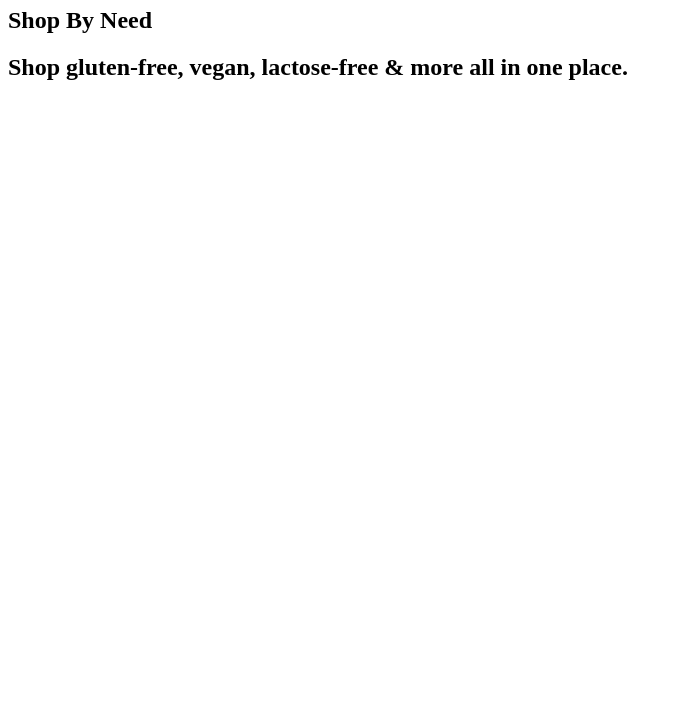
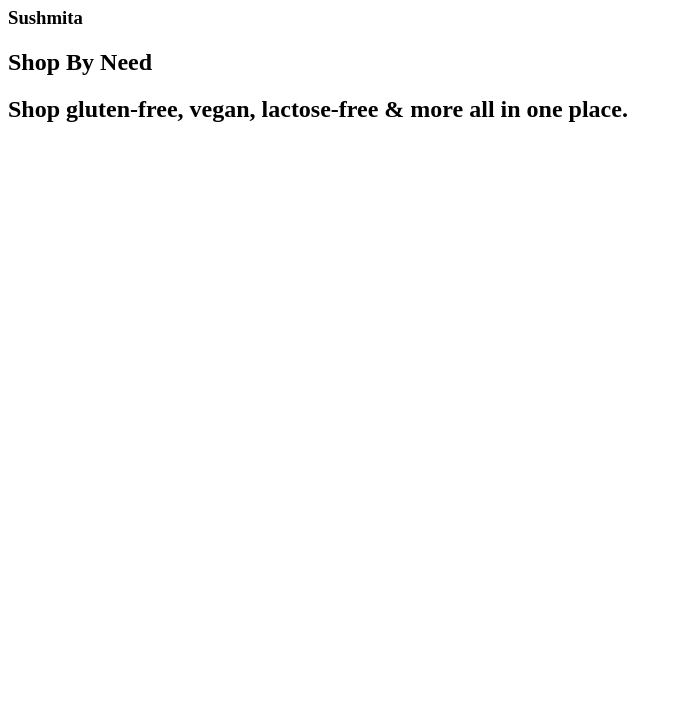
Before and after one commit to Tanisha2108Mittal/HealthOra, a plain HTML site: page index.html in a window 1280 px wide. Shown: the part 99-800 px from the top of the page, without its empty margins (0-682 px from the left). Drawn offline with Linux system fonts and the light colour scheme.

```diff
--- a/index.html
+++ b/index.html
@@ -14,6 +14,7 @@
         <i class="fa-solid fa-cart-shopping"></i>
         <i class="fa-regular fa-user"></i>
         <h1>Discover Healthier Choices, Every Day..</h1>
+        <h3>Sushmita</h3>
         <h2>Shop By Need</h2>
         <h2>Shop gluten-free, vegan, lactose-free & more  all in one place.</h2>
 </body>
```
